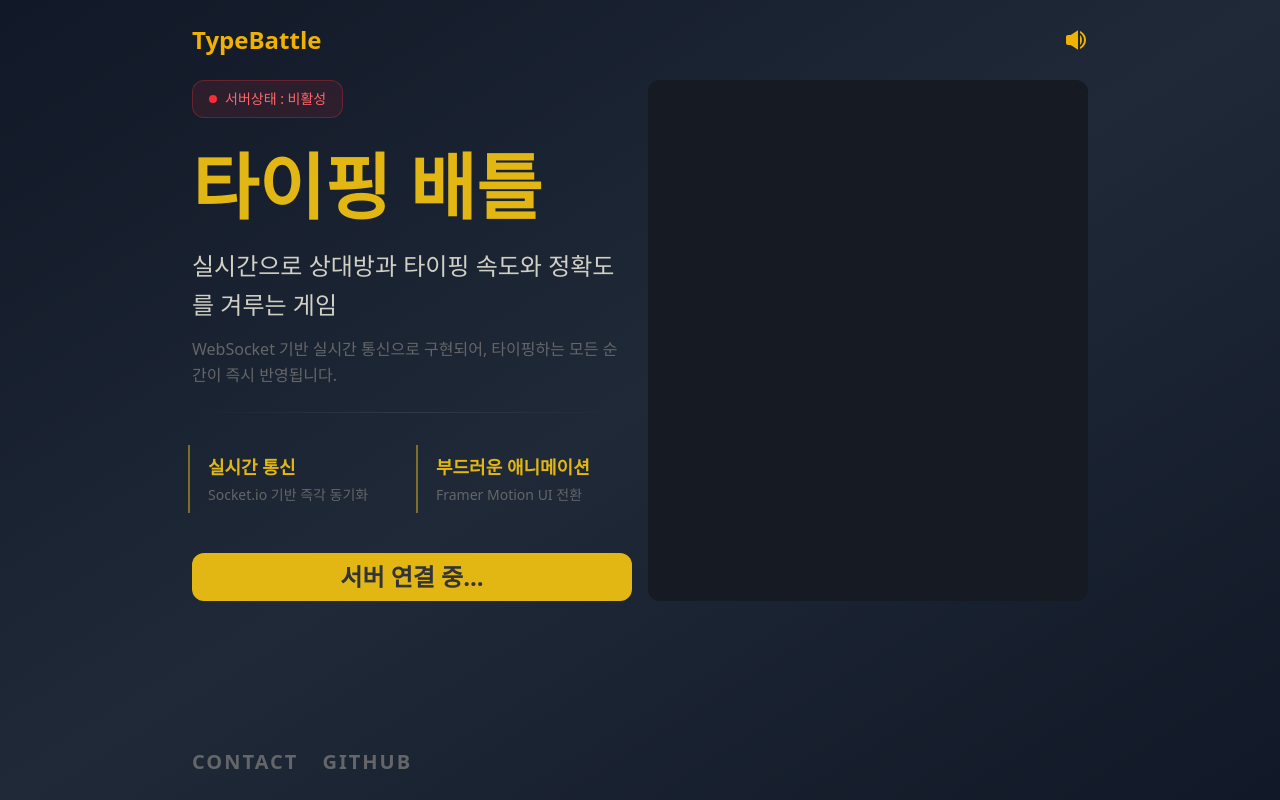
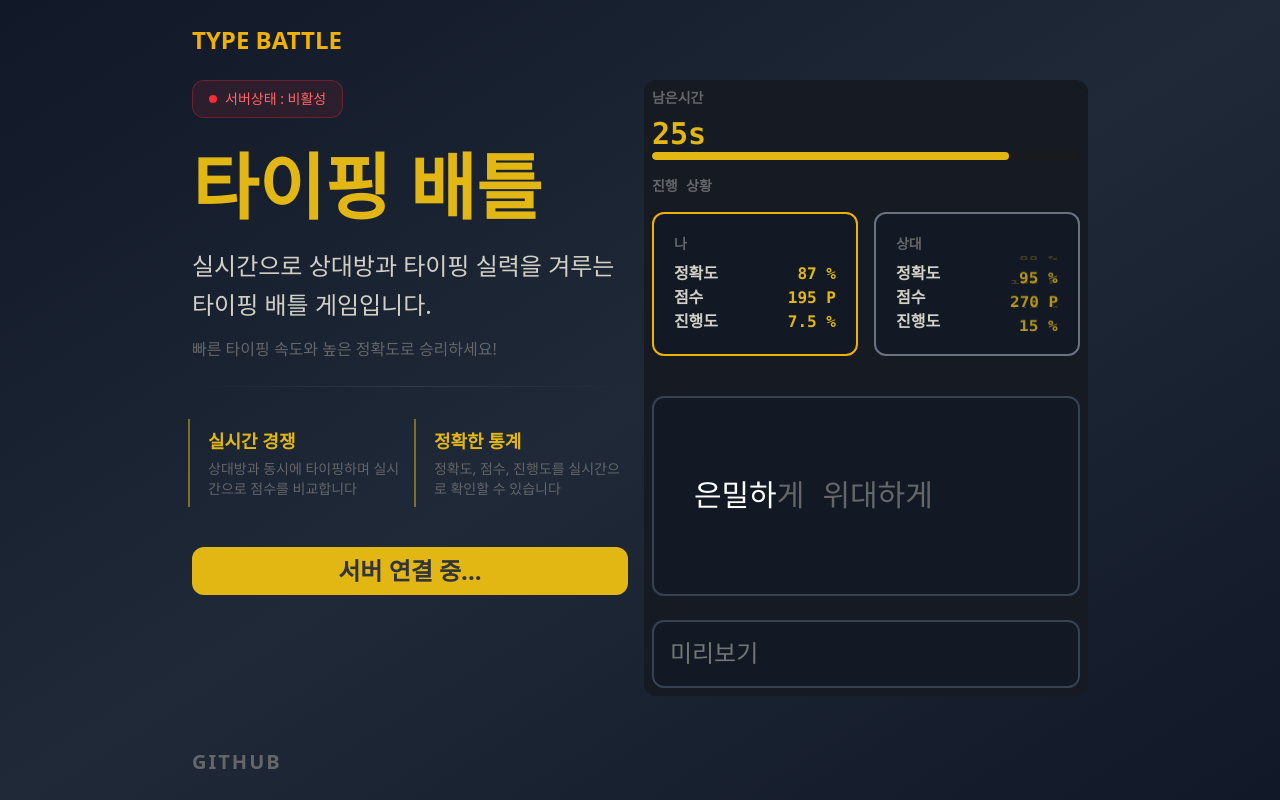
Before and after one commit to thdrudtp15/type_battle_client, a React (Vite) app: page / in a window 1280 px wide. Built offline with nearby package versions, Linux system fonts and the light colour scheme; no server answers; the HTML template or start-up script is replaced by a standard one.

Commit message:
feat : 메인 페이지 LiveDemo

```diff
--- a/package.json
+++ b/package.json
@@ -18,8 +18,7 @@
         "react-icons": "^5.5.0",
         "react-router-dom": "^7.9.4",
         "socket.io-client": "^4.8.1",
-    "tailwindcss": "^4.1.15",
-    "zustand": "^5.0.8"
+        "tailwindcss": "^4.1.15"
     },
     "devDependencies": {
         "@eslint/js": "^9.36.0",
--- a/src/App.tsx
+++ b/src/App.tsx
@@ -1,7 +1,6 @@
 import Home from './pages/Home';
 
 import { Routes, Route } from 'react-router-dom';
-import Ranking from './pages/Ranking';
 
 import Header from './components/ui/Header';
 import Footer from './components/ui/Footer';
@@ -19,7 +18,6 @@ function App() {
                     <main className="flex-1">
                         <Routes>
                             <Route path="/" element={<Home />} />
-                            <Route path="/ranking" element={<Ranking />} />
                         </Routes>
                     </main>
                     <Footer />
--- a/src/components/Index.tsx
+++ b/src/components/Index.tsx
@@ -91,7 +91,7 @@ const Index = ({ socket, status, children }: IndexProps) => {
                                 transition={{ delay: 0.5 }}
                                 className="text-2xl text-[#d1d0c5] font-medium leading-relaxed"
                             >
-                                실시간으로 상대방과 타이핑 속도와 정확도를 겨루는 게임
+                                실시간으로 상대방과 타이핑 실력을 겨루는 타이핑 배틀 게임입니다.
                             </motion.p>
                             <motion.p
                                 initial={{ opacity: 0, y: 5 }}
@@ -99,7 +99,7 @@ const Index = ({ socket, status, children }: IndexProps) => {
                                 transition={{ delay: 0.6 }}
                                 className="text-base text-[#646669] leading-relaxed max-w-2xl"
                             >
-                                WebSocket 기반 실시간 통신으로 구현되어, 타이핑하는 모든 순간이 즉시 반영됩니다.
+                                빠른 타이핑 속도와 높은 정확도로 승리하세요!
                             </motion.p>
                         </div>
 
@@ -120,13 +120,13 @@ const Index = ({ socket, status, children }: IndexProps) => {
                         >
                             {[
                                 {
-                                    title: '실시간 통신',
-                                    desc: 'Socket.io 기반 즉각 동기화',
+                                    title: '실시간 경쟁',
+                                    desc: '상대방과 동시에 타이핑하며 실시간으로 점수를 비교합니다',
                                     delay: 0.85,
                                 },
                                 {
-                                    title: '부드러운 애니메이션',
-                                    desc: 'Framer Motion UI 전환',
+                                    title: '정확한 통계',
+                                    desc: '정확도, 점수, 진행도를 실시간으로 확인할 수 있습니다',
                                     delay: 0.9,
                                 },
                             ].map((item, index) => (
--- a/src/components/Match.tsx
+++ b/src/components/Match.tsx
@@ -108,7 +108,7 @@ const Match = ({
             <div className="w-full">
                 <MatchRemainingProgress matchPlayTime={matchPlayTime} remainingTime={remainingTime} />
                 <Players>
-                    <Players.Player>
+                    <Players.Player focus={true}>
                         <Players.Cpm
                             keyDownCount={keyDownCount}
                             matchStartTime={matchStartTime}
--- a/src/components/game/Players.tsx
+++ b/src/components/game/Players.tsx
@@ -19,45 +19,51 @@ type CpmProps = {
 
 const Cpm = React.memo(({ keyDownCount, matchStartTime, socket, roomId, opponentCpm, isCompleted }: CpmProps) => {
     const lastEmitTimeRef = useRef<number>(0);
+    const [cpm, setCpm] = useState(0);
 
-    const [cpm, setCpm] = useState(0);
+    // 최대 CPM 기준 설정 (게이지 100% 기준)
+    const MAX_CPM = 1200; // 또는 600, 자유롭게 조정
 
     //==============
     // CPM 계산
     //==============
     useEffect(() => {
         if (!matchStartTime || !keyDownCount || isCompleted) return;
-        // 즉시 CPM 계산
+
         if (keyDownCount > 0) {
             setCpm(getCpm(keyDownCount, matchStartTime));
         }
 
-        // 입력이 멈춰도 시간은 흐르므로 계속 업데이트
         const interval = setInterval(() => {
             setCpm(getCpm(keyDownCount, matchStartTime));
         }, 500);
 
         return () => clearInterval(interval);
-    }, [keyDownCount, isCompleted]);
+    }, [keyDownCount, isCompleted, matchStartTime]);
 
     //==============
     // CPM 전송
     //==============
     useEffect(() => {
         if (!socket || !roomId || !matchStartTime) return;
-        else if (isCompleted) {
-            // 게임 종료 시 마지막으로 cpm 전송
+
+        if (isCompleted) {
             socket.emit('match_cpm', roomId, cpm);
+            return;
         }
+
         const now = Date.now();
         const timeSinceLastEmit = now - lastEmitTimeRef.current;
+
         if (timeSinceLastEmit >= THROTTLE_TIME) {
-            if (cpm < 1) console.log('오류 발생!');
-
             socket.emit('match_cpm', roomId, cpm);
             lastEmitTimeRef.current = now;
         }
-    }, [cpm, isCompleted]);
+    }, [cpm, isCompleted, socket, roomId, matchStartTime]);
+
+    const getGaugePercent = (cpm: number) => {
+        return Math.min((cpm / MAX_CPM) * 100, 100);
+    };
 
     return (
         <>
@@ -65,12 +71,14 @@ const Cpm = React.memo(({ keyDownCount, matchStartTime, socket, roomId, opponent
                 <span className="text-[#d1d0c5] font-mono font-bold">타수(타/분)</span>
                 <span className="text-[#e2b714] font-mono font-bold">{opponentCpm || cpm}</span>
             </div>
+
+            {/* 내 게이지 */}
             <div className="h-2 bg-[#181a1b] rounded-full overflow-hidden mb-3">
                 <motion.div
                     className="h-full bg-[#e2b714] rounded-full"
                     initial={{ width: 0 }}
-                    animate={{ width: 45 }}
-                    transition={{ duration: 0.5 }}
+                    animate={{ width: `${getGaugePercent(opponentCpm || cpm)}%` }}
+                    transition={{ duration: 0.3, ease: 'easeOut' }}
                 />
             </div>
         </>
@@ -124,8 +132,17 @@ const PlayersWrap = React.memo(({ children }: { children: React.ReactNode }) =>
     );
 });
 
-const Player = React.memo(({ children }: { children: React.ReactNode }) => {
-    return <div className="flex-1 bg-gray-900/50 rounded-xl p-5 border border-2 border-yellow-500">{children}</div>;
+const Player = React.memo(({ children, focus = false }: { children: React.ReactNode; focus?: boolean }) => {
+    return (
+        <div
+            className={`flex-1 bg-gray-900/50 rounded-xl p-5 border border-2 ${
+                focus ? 'border-yellow-500' : 'border-gray-500'
+            }`}
+        >
+            <p className="text-sm text-[#646669] font-mono font-bold mb-2">{focus ? '나' : '상대'}</p>
+            {children}
+        </div>
+    );
 });
 
 const Players = Object.assign(React.memo(PlayersWrap), {
--- a/src/components/game/Sentence.tsx
+++ b/src/components/game/Sentence.tsx
@@ -5,6 +5,7 @@ type SentenceProps = {
     sentence: string;
     input: string;
     isCompleted: boolean;
+    className?: string;
 };
 
 const Sentence = React.memo(({ sentence, input, isCompleted }: SentenceProps) => {
--- a/src/components/ui/Footer.tsx
+++ b/src/components/ui/Footer.tsx
@@ -10,13 +10,13 @@ const Footer = () => {
     return (
         <>
             <footer className="flex items-center gap-6 py-6">
-                <button
+                {/* <button
                     className="text-[#646669] hover:text-[#e2b714] cursor-pointer transition-all duration-300 text-xl font-semibold tracking-widest uppercase relative group"
                     onClick={() => setIsContactModalOpen(true)}
                 >
                     <span className="relative z-10">CONTACT</span>
                     <span className="absolute bottom-0 left-0 w-0 h-0.5 bg-[#e2b714] group-hover:w-full transition-all duration-300" />
-                </button>
+                </button> */}
                 <Link
                     to="https://github.com/thdrudtp15/typing_battle"
                     rel="noopener noreferrer"
--- a/src/components/ui/Header.tsx
+++ b/src/components/ui/Header.tsx
@@ -1,22 +1,22 @@
-import { motion } from 'framer-motion';
-import { BiSolidVolumeMute } from 'react-icons/bi';
-import { BiSolidVolumeFull } from 'react-icons/bi';
-import { useState } from 'react';
+// import { motion } from 'framer-motion';
+// import { BiSolidVolumeMute } from 'react-icons/bi';
+// import { BiSolidVolumeFull } from 'react-icons/bi';
+// import { useState } from 'react';
 
 const Header = () => {
-    const [isMuted, setIsMuted] = useState(false);
+    // const [isMuted, setIsMuted] = useState(false);
 
-    const toggleMute = () => {
-        setIsMuted(!isMuted);
-    };
+    // const toggleMute = () => {
+    //     setIsMuted(!isMuted);
+    // };
 
     // 음량
     // 로컬 스토리지로 관리.
 
     return (
         <header className="flex items-center justify-between py-6">
-            <p className="text-2xl font-bold text-yellow-500">TypeBattle</p>
-            <button onClick={toggleMute} className="cursor-pointer">
+            <p className="text-2xl font-bold text-yellow-500">TYPE BATTLE</p>
+            {/* <button onClick={toggleMute} className="cursor-pointer">
                 {isMuted ? (
                     <motion.div whileHover={{ scale: 1.1 }} transition={{ duration: 0.3 }}>
                         <BiSolidVolumeMute className="w-6 h-6" />
@@ -26,7 +26,7 @@ const Header = () => {
                         <BiSolidVolumeFull className="w-6 h-6 text-yellow-500" />
                     </motion.div>
                 )}
-            </button>
+            </button> */}
         </header>
     );
 };
--- a/src/components/ui/LiveDemo.tsx
+++ b/src/components/ui/LiveDemo.tsx
@@ -1,14 +1,134 @@
 import { motion } from 'framer-motion';
+
+import { useRef, useEffect, useState } from 'react';
+
+import Input from '../game/Input';
+import MatchRemainingProgress from '../game/MatchRemainingProgress';
+import Players from '../game/Players';
+import Sentence from '../game/Sentence';
+
+const SENTENCES = ['캐리비안의 해적', '은밀하게 위대하게', '모두의 마블', '왕의 검'];
+
 const LiveDemo = () => {
+    const inputRef = useRef<HTMLInputElement>(null);
+
+    const [remainingTime, setRemainingTime] = useState<number>(30);
+    const [currentSentenceIndex, setCurrentSentenceIndex] = useState<number>(0);
+    const [input, setInput] = useState<string>('');
+    const [player, setPlayer] = useState<{ accuracy: number; score: number; progress: number }>({
+        accuracy: 75,
+        score: 100,
+        progress: 0,
+    });
+    const [opponent, setOpponent] = useState<{ accuracy: number; score: number; progress: number }>({
+        accuracy: 75,
+        score: 100,
+        progress: 0,
+    });
+
+    useEffect(() => {
+        const remainingTimeInterval = setInterval(() => {
+            setRemainingTime((prev) => {
+                if (prev <= 0) {
+                    // 시간 종료 시 모든 상태 리셋
+                    setCurrentSentenceIndex(0);
+                    setInput('');
+                    setPlayer({ accuracy: 75, score: 100, progress: 0 });
+                    setOpponent({ accuracy: 75, score: 100, progress: 0 });
+                    return 30;
+                }
+                return prev - 1;
+            });
+        }, 1000);
+        return () => {
+            clearInterval(remainingTimeInterval);
+        };
+    }, []);
+
+    useEffect(() => {
+        // remainingTime이 0보다 클 때만 타이핑 진행
+        if (remainingTime <= 0) return;
+
+        const inputInterval = setInterval(() => {
+            setInput((prev) => {
+                const currentSentence = SENTENCES[currentSentenceIndex];
+                if (prev.length < currentSentence.length) {
+                    return prev + currentSentence[prev.length];
+                }
+                return prev;
+            });
+        }, 400);
+
+        return () => {
+            clearInterval(inputInterval);
+        };
+    }, [currentSentenceIndex, remainingTime]);
+
+    useEffect(() => {
+        // remainingTime이 0보다 클 때만 문장 완료 처리
+        if (remainingTime <= 0) return;
+
+        if (input === SENTENCES[currentSentenceIndex]) {
+            setCurrentSentenceIndex((prev) => {
+                if (prev === SENTENCES.length - 1) return 0;
+                else return prev + 1;
+            });
+            setPlayer((prev) => {
+                return {
+                    accuracy: Math.round(100 - Math.random() * 15),
+                    score: (prev.score + 95) % 600,
+                    progress: (prev.progress + 7.5) % 100,
+                };
+            });
+            setInput('');
+        }
+    }, [input, remainingTime, currentSentenceIndex]);
+
+    useEffect(() => {
+        const opponentTimeout = setTimeout(() => {
+            setOpponent((prev) => {
+                return {
+                    accuracy: Math.round(100 - Math.random() * 15),
+                    score: (prev.score + 85) % 600,
+                    progress: (prev.progress + 7.5) % 100,
+                };
+            });
+        }, 1500);
+
+        return () => clearTimeout(opponentTimeout);
+    }, [player.progress]);
+
     return (
         <motion.div
             initial={{ opacity: 0, x: -10 }}
             animate={{ opacity: 1, x: 0 }}
             exit={{ opacity: 0, x: 10 }}
             transition={{ duration: 0.5, delay: 0.6 }}
-            className="bg-modal-dark rounded-xl  w-full hidden md:block"
+            className="bg-modal-dark rounded-xl  w-full hidden md:block p-2"
         >
-            {/* <img src="/images/live-demo.gif" alt="live-demo" className="w-full h-full object-cover" /> */}
+            <div className="">
+                <MatchRemainingProgress matchPlayTime={30} remainingTime={remainingTime} />
+                <Players>
+                    <Players.Player focus={true}>
+                        <Players.Accuracy accuracy={player.accuracy} />
+                        <Players.Score score={player.score} />
+                        <Players.Progress progress={player.progress} />
+                    </Players.Player>
+                    <Players.Player>
+                        <Players.Accuracy accuracy={opponent.accuracy} />
+                        <Players.Score score={opponent.score} />
+                        <Players.Progress progress={opponent.progress} />
+                    </Players.Player>
+                </Players>
+                <Sentence input={input} isCompleted={false} sentence={SENTENCES[currentSentenceIndex]} />
+                <Input
+                    inputRef={inputRef}
+                    handleComplete={() => {}}
+                    handleKeyDown={() => {}}
+                    disabled={true}
+                    placeholder={'미리보기'}
+                />
+            </div>
         </motion.div>
     );
 };
```
Also changed, not shown: src/pages/Ranking.tsx (deleted, +0 -8 lines), 1 other file (tests, documents, lock files or other folders). Lines whose indentation alone changed are shown as unchanged.
